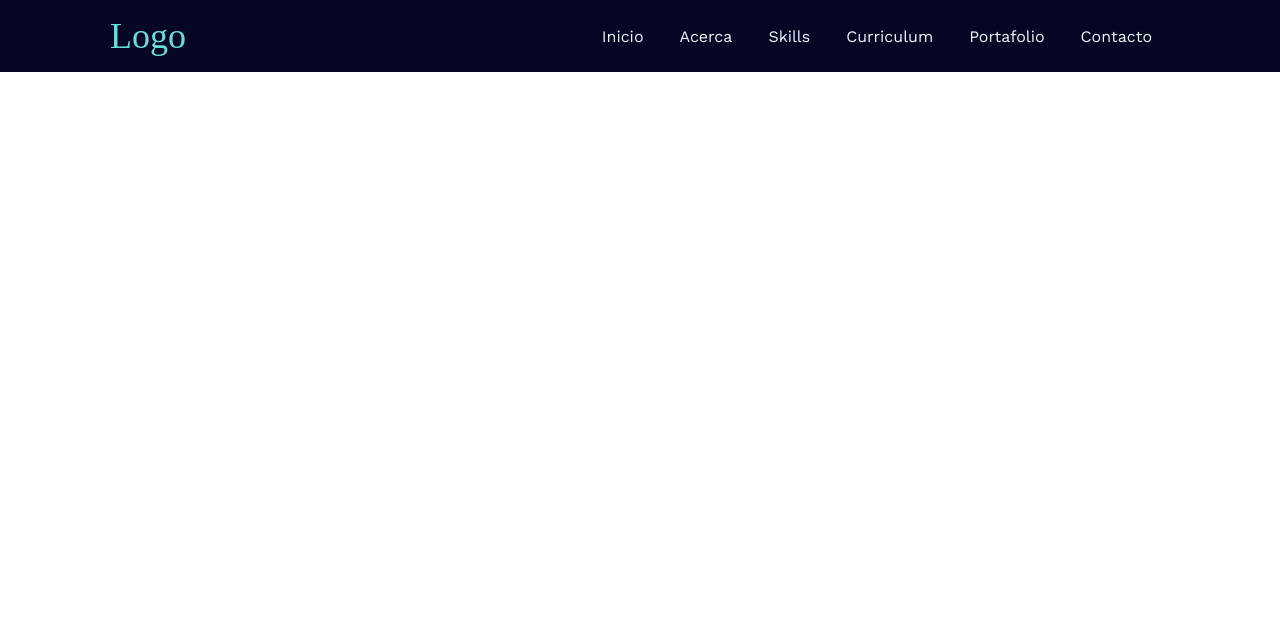
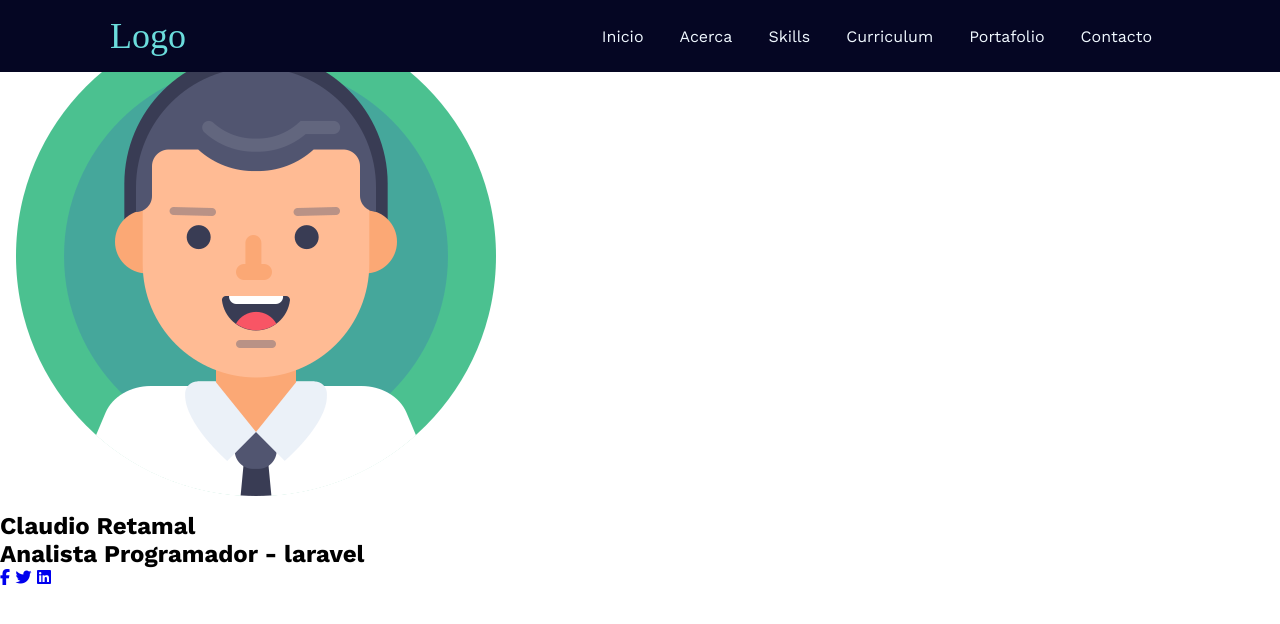
Before and after one commit to Claudio-Retamal/Portafolio, a plain HTML site: page index.html in a window 1280 px wide. Drawn offline with nearby package versions, Linux system fonts and the light colour scheme.

Commit message:
SECCTION

```diff
--- a/css/style.css
+++ b/css/style.css
@@ -60,3 +60,5 @@ text-decoration: none;
     cursor: pointer;
     display: none;
 }
+
+/*Section */
--- a/index.html
+++ b/index.html
@@ -4,7 +4,8 @@
     <meta charset="UTF-8">
     <meta name="viewport" content="width=device-width, initial-scale=1.0">
     <link rel="stylesheet" href="https://cdnjs.cloudflare.com/ajax/libs/font-awesome/6.7.2/css/all.min.css"
-    integrity="sha512-Evv84Mr4kqVGRNSgIGL/F/aIDqQb7xQ2vcrdIwxfjThSH8CSR7PBEakCr51Ck+w+/U6swU2Im1vVX0SVk9ABhg==" crossorigin="anonymous" referrerpolicy="no-referrer" />
+        integrity="sha512-Evv84Mr4kqVGRNSgIGL/F/aIDqQb7xQ2vcrdIwxfjThSH8CSR7PBEakCr51Ck+w+/U6swU2Im1vVX0SVk9ABhg=="
+        crossorigin="anonymous" referrerpolicy="no-referrer" />
     <link rel="stylesheet" href="css/style.css">
     <title>Document</title>
 </head>
@@ -32,6 +33,21 @@
     </div>
 
     <!--INICIO--->
+    <section id="index" class="index">
+        <div class="content-header">
+            <div class="container-img">
+                <img src="img/avatar.webp" alt="" srcset="">
+            </div>
+            <h1>Claudio Retamal</h1>
+            <h2>Analista Programador - laravel</h2>
+            <div class="red">
+                <a href="#"><i class="fa-brands fa-facebook-f"></i></a>
+                <a href="#"><i class="fa-brands fa-twitter"></i></a>
+                <a href="#"><i class="fa-brands fa-linkedin"></i></a>
+
+            </div>
+        </div>
+    </section>
 
 </body>
 
```
Also changed, not shown: img/avatar.webp (added).
